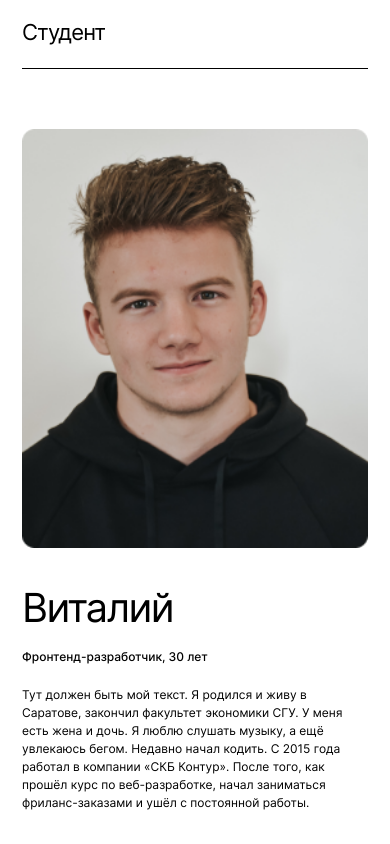
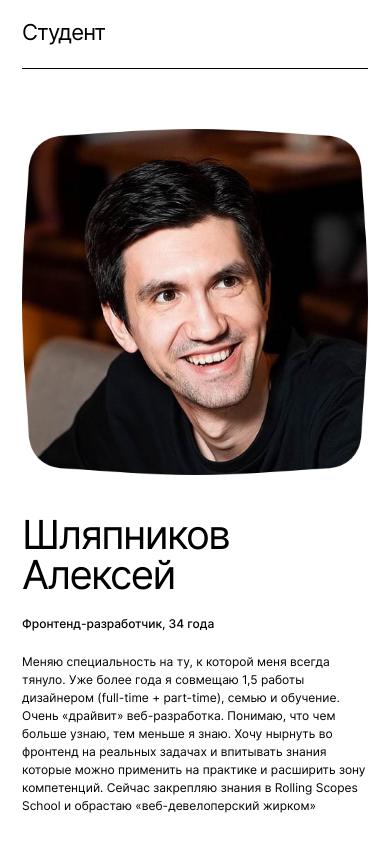
Before and after one commit to aleksdsgn/movies-explorer-full, a React (Create React App) app in the folder frontend/: page / in a window 390 px wide. Shown: the part 1960-2804 px from the top of the page. Built offline with nearby package versions, Linux system fonts and the light colour scheme.

Commit message:
feat: add information about yourself

```diff
--- a/frontend/src/components/Main/AboutMe/AboutMe.css
+++ b/frontend/src/components/Main/AboutMe/AboutMe.css
@@ -43,9 +43,8 @@
 }
 
 .about-me__img {
-  width: 270px;
-  height: 327px;
-  border-radius: 10px;
+  width: 300px;
+  height: 300px;
   object-fit: cover;
 }
 
@@ -69,8 +68,8 @@
   }
 
   .about-me__img {
-    width: 255px;
-    height: 307px;
+    width: 260px;
+    height: 260px;
   }
 }
 
@@ -94,8 +93,8 @@
   }
 
   .about-me__img {
-    width: 292px;
-    height: 352px;
+    width: 300px;
+    height: 300px;
     padding-bottom: 40px;
   }
 }
--- a/frontend/src/components/Main/AboutMe/AboutMe.jsx
+++ b/frontend/src/components/Main/AboutMe/AboutMe.jsx
@@ -8,17 +8,21 @@ function AboutMe() {
       <article className="about-me__container">
         <div className="about-me__container-text">
           <h3 className="about-me__title">
-            Виталий
+            Шляпников Алексей
           </h3>
           <p className="about-me__subtitle">
-            Фронтенд-разработчик, 30 лет
+            Фронтенд-разработчик, 34 года
           </p>
           <p className="about-me__text">
-            Тут должен быть мой текст. Я родился и живу в Саратове, закончил факультет
-            экономики СГУ. У меня есть жена и дочь. Я люблю слушать музыку, а ещё
-            увлекаюсь бегом. Недавно начал кодить. С 2015 года работал в компании «СКБ
-            Контур». После того, как прошёл курс по веб-разработке, начал заниматься
-            фриланс-заказами и ушёл с постоянной работы.
+            Меняю специальность на ту, к которой меня всегда тянуло.
+            Уже более года я совмещаю 1,5 работы дизайнером
+            (full-time + part-time), семью и обучение.
+            Очень «драйвит» веб-разработка.
+            Понимаю, что чем больше узнаю, тем меньше я знаю.
+            Хочу нырнуть во фронтенд на реальных задачах и впитывать
+            знания которые можно применить на практике и расширить
+            зону компетенций. Сейчас закрепляю знания в Rolling Scopes School
+            и обрастаю «веб-девелоперский жирком»
           </p>
           <a
             className="about-me__link link-animation"
```
Also changed, not shown: frontend/src/images/myavatar.png, 1 other file (tests, documents, lock files or other folders).
